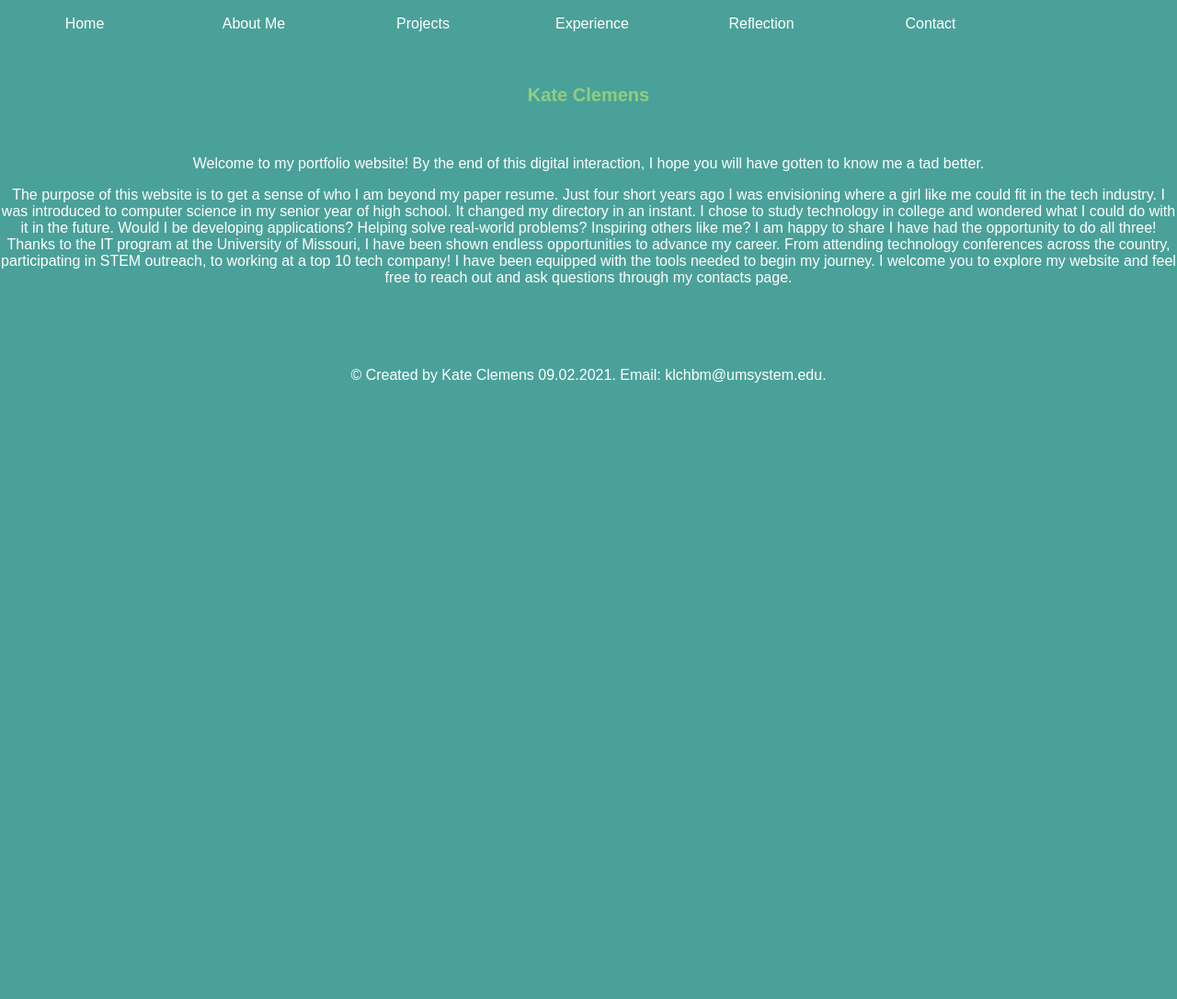
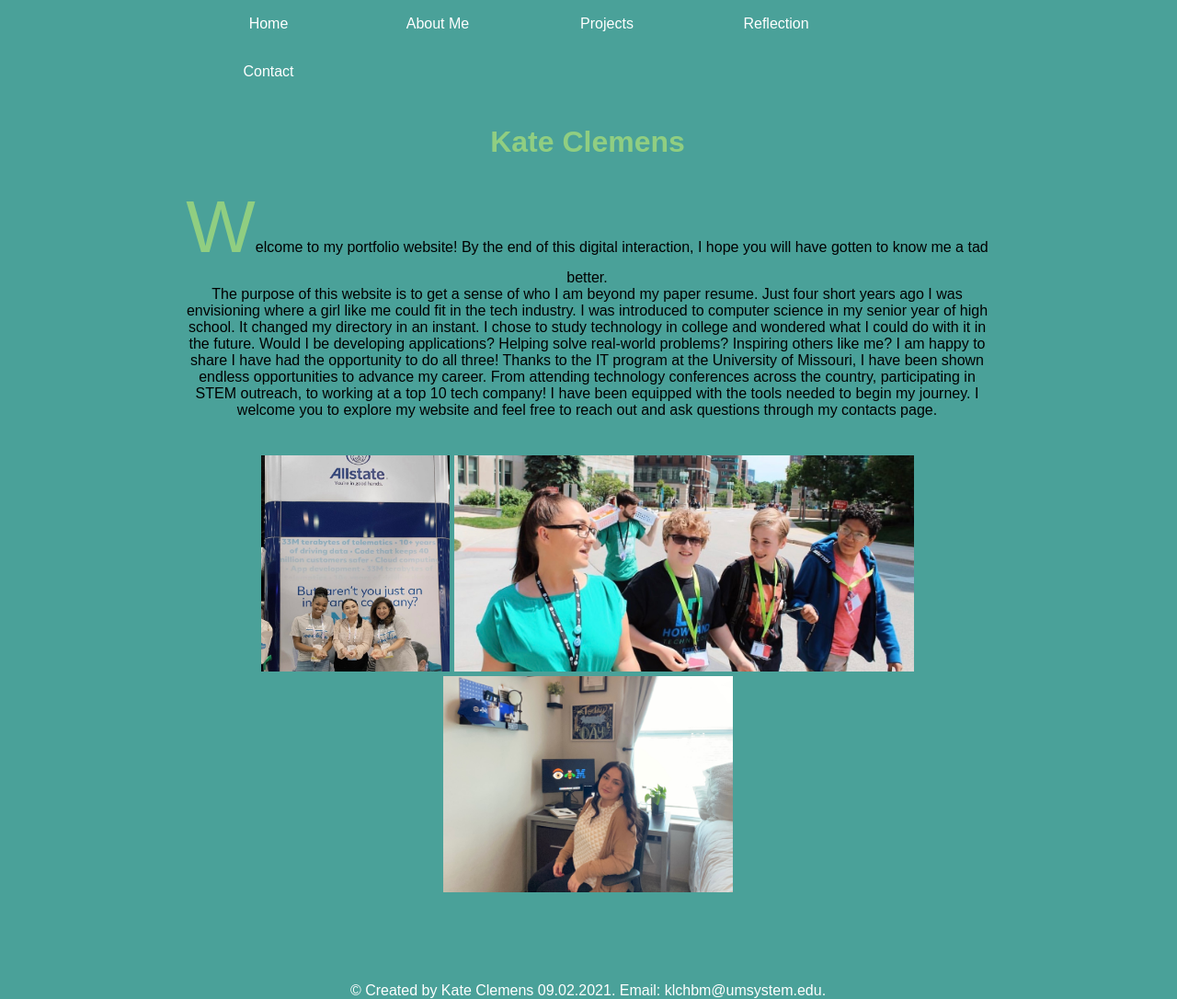
Before and after one commit to klchbm/klchbm.github.io, a PHP site: page / in a window 1280 px wide. Shown: the whole page at 92% size. Before the commit the page ends 416 px from the top, so only its background shows below. Run offline with PHP 8.4, Linux system fonts and the light colour scheme.

Commit message:
Add files via upload

```diff
--- a/islt_7310/about.html
+++ b/islt_7310/about.html
@@ -28,7 +28,7 @@ Tested:  9.22.21; Passed on Safari and Chrome browsers
     <title>About Kate Clemens</title>
     <link rel="stylesheet" href="style.css">
     <link rel="stylesheet" href="nav.css">
-
+    <link rel="stylesheet" href="about.css">
 
 </head>
      <body>
@@ -55,7 +55,7 @@ Tested:  9.22.21; Passed on Safari and Chrome browsers
 
 
         <header class="items">
-            <h3>About Me</h3>
+            <h1>About Me</h1>
         </header>
 
             <br>
--- /dev/null
+++ b/islt_7310/home.css
@@ -0,0 +1,40 @@
+.wrapper {
+    display: grid;
+    grid-template-rows: .5fr .5fr .5fr 5fr .5fr;
+    grid-gap: 10px;
+    height: 720px;
+}
+nav {
+    grid-column-start: 1;
+    grid-column-end: 5;
+}
+header {
+    grid-column-start: 1;
+    grid-column-end: 5;
+}
+
+footer {
+    grid-column-start: 1;
+    grid-column-end: 5;
+}
+aside{
+    grid-column-start: 1;
+    grid-column-end: 5;
+}
+aside2{
+    grid-column-start: 1;
+    grid-column-end: 5;
+}
+
+.wrapper * {
+    justify-content: center;
+    align-items: center;
+    margin-bottom: 1px;
+    margin-right: 1px;
+}
+#welcome{
+    color: black;
+}
+#Group{
+
+}
--- a/islt_7310/index.html
+++ b/islt_7310/index.html
@@ -25,22 +25,17 @@ Tested:  9.17.21; Passed on Safari and Chrome browsers
         <title>Home Page</title>
         <link rel="stylesheet" href="style.css">
         <link rel="stylesheet" href="nav.css">
+        <link rel="stylesheet" href="home.css">
 
 </head>
 
 <body>
-        <nav>
+    <div class="wrapper">
+        <nav class="items">
         <ul>
             <li><a href="index.html">Home</a></li>
             <li><a href="about.html">About Me</a></li>
             <li><a href="#projects.html">Projects</a>
-                    <ul>
-                        <li><a href="#Link1">Link 1</a></li>
-                        <li><a href="#Link2">Link 2</a></li>
-                        <li><a href="#Link3">Link 3</a></li>
-                    </ul>
-            </li>
-            <li><a href="#experience.html">Experience</a>
                     <ul>
                         <li><a href="#Link1">Link 1</a></li>
                         <li><a href="#Link2">Link 2</a></li>
@@ -53,30 +48,34 @@ Tested:  9.17.21; Passed on Safari and Chrome browsers
         </ul>
         </nav>
 
-    <br>
-    <br>
-    <br>
-    <br>
 
-    <header>
-        <h3>Kate Clemens</h3>
-    </header>
+            <header class="items">
+                <h1>Kate Clemens</h1>
+            </header>
 
-    <br>
+            <aside class="items">
+                <main>
+                    <p id="welcome" class=first-letter>Welcome to my portfolio website! By the end of this digital interaction, I hope you will have gotten to know me a tad better.
+                    <br>
+                    The purpose of this website is to get a sense of who I am beyond my paper resume. Just four short years ago I was envisioning where a girl like me could fit in the tech industry. I was introduced to computer science in my senior year of high school. It changed my directory in an instant. I chose to study technology in college and wondered what I could do with it in the future. Would I be developing applications? Helping solve real-world problems? Inspiring others like me? I am happy to share I have had the opportunity to do all three! Thanks to the IT program at the University of Missouri, I have been shown endless opportunities to advance my career. From attending technology conferences across the country, participating in STEM outreach, to working at a top 10 tech company! I have been equipped with the tools needed to begin my journey. I welcome you to explore my website and feel free to reach out and ask questions through my contacts page.</p>
+                </main>
+            </aside>
 
-    <main>
-         <p>Welcome to my portfolio website! By the end of this digital interaction, I hope you will have gotten to know me a tad better.</p>
+            <br>
 
-         <p>The purpose of this website is to get a sense of who I am beyond my paper resume. Just four short years ago I was envisioning where a girl like me could fit in the tech industry. I was introduced to computer science in my senior year of high school. It changed my directory in an instant. I chose to study technology in college and wondered what I could do with it in the future. Would I be developing applications? Helping solve real-world problems? Inspiring others like me? I am happy to share I have had the opportunity to do all three! Thanks to the IT program at the University of Missouri, I have been shown endless opportunities to advance my career. From attending technology conferences across the country, participating in STEM outreach, to working at a top 10 tech company! I have been equipped with the tools needed to begin my journey. I welcome you to explore my website and feel free to reach out and ask questions through my contacts page.</p>
-    </main>
+            <aside2 class="items">
+                <img id="Allstate" src="Allstate.jpg" alt="Allstate" width="205" height="235">
+                <img id="Group" src="Group.jpg" alt="Group" width="500" height="235">
+                <img id="IBM" src="IBM.jpg" alt="IBM" width="315" height="235">
+            </aside2>
 
-    <br>
-    <br>
-    <br>
-    <br>
+            <br>
+            <br>
+            <br>
+            <br>
 
-    <footer>© Created by Kate Clemens 09.02.2021. Email: klchbm@umsystem.edu.</footer>
-
+        <footer class="items">© Created by Kate Clemens 09.02.2021. Email: klchbm@umsystem.edu.</footer>
+    </div>
 </body>
 
 
--- a/islt_7310/style.css
+++ b/islt_7310/style.css
@@ -41,90 +41,3 @@ div{
   font-size: 500%;
   color: #90ce81;
 }
-#Headshot{
-    margin-top: 140px;
-    background: url("Headshot.JPG");
-    border-radius: 25px;
-    background-repeat: repeat;
-
-}
-#intro{
-    color: black;
-}
-#quote{
-    font-size: 20px;
-}
-#vid{
-
-}
-
-/* Grid */
-.wrapper {
-    display: grid;
-    grid-template-columns: .5fr 7fr;
-    grid-template-rows: .5fr .5fr 5fr .5fr;
-    grid-gap: 15px;
-    height: 720px;
-
-}
-nav {
-    grid-column-start: 1;
-    grid-column-end: 5;
-}
-header {
-    grid-column-start: 1;
-    grid-column-end: 5;
-}
-
-footer {
-    grid-column-start: 1;
-    grid-column-end: 5;
-}
-row4{
-    grid-column-start: 1;
-    grid-column-end: 5;
-}
-
-.wrapper * {
-    justify-content: center;
-    align-items: center;
-    margin-bottom: 1px;
-    margin-right: 1px;
-}
-
-/* When the browser is at least 1000px and above */
-@media screen and (max-width: 1000px) {
-  #intro{
-    font-size: 20px;
-    margin: -150px;
-    padding-top: 700px;
-  }
-  #Headshot{
-    margin-top: 140px;
-    margin-left: -525px;
-    background: url("Headshot.JPG");
-    border-radius: 25px;
-    background-repeat: repeat;
-
-  }
-  #resume{
-    color: white;
-    margin-left: -525px;
-  }
-  h3{
-    margin-left: -525px;
-  }
-  #quote{
-    font-size: 20px;
-    margin-left: -525px;
-    padding-top: 150px;
-  }
-  footer {
-    margin-left: -525px;
-  }
-  #vid{
-   margin-left: -525px;
-   width="560";
-   height="315";
-  }
-}
```
Also changed, not shown: islt_7310/about.css (added, +87 -0 lines), islt_7310/projects.html (+1 -8 lines), islt_7310/reflection.css (added, +34 -0 lines), islt_7310/reflection.html (+29 -29 lines), islt_7310/Allstate.jpg (added), islt_7310/Group.jpg (added), islt_7310/IBM.jpg (added), islt_7310/iDTech.jpg (added).
